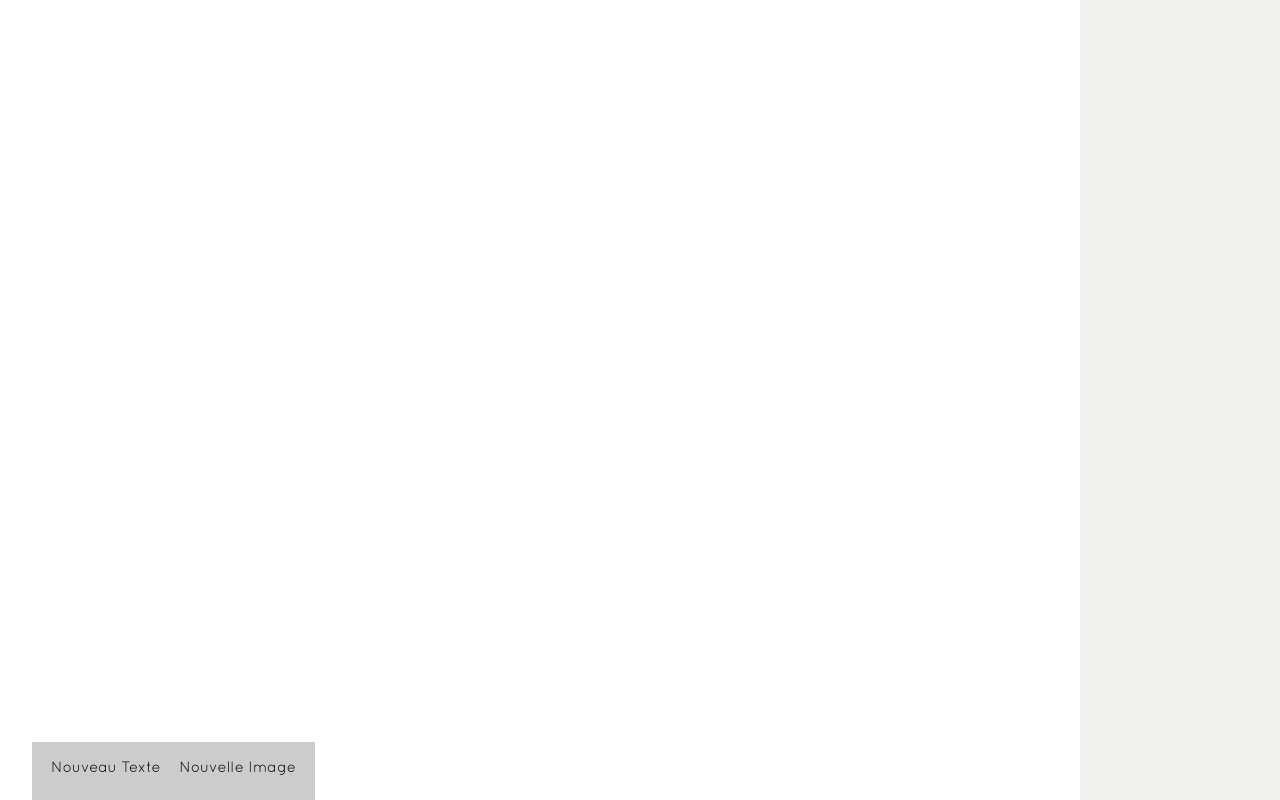
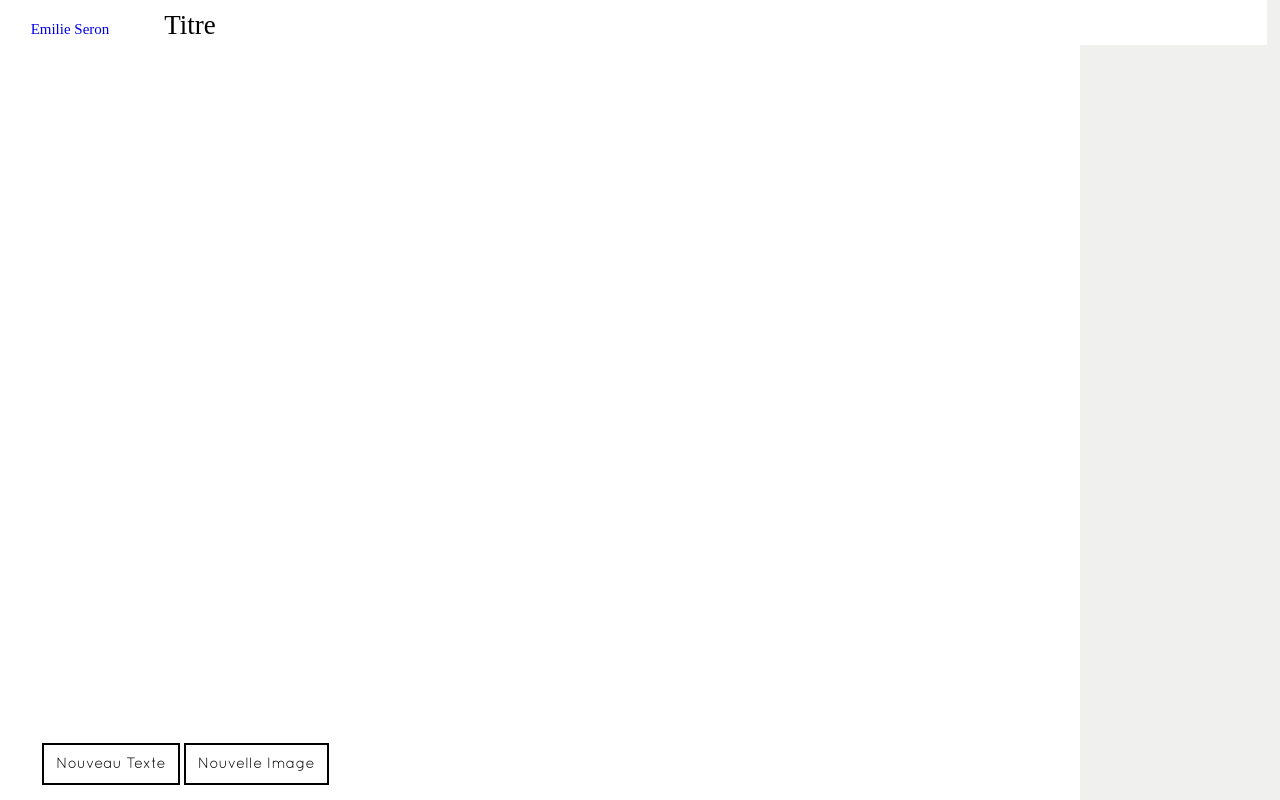
Before and after one commit to pierremarc/emilie-seron, a PHP site: page / in a window 1280 px wide. Run offline with PHP 8.4, Linux system fonts and the light colour scheme; data that the repository does not hold is empty.

Commit message:
début de stylage form

```diff
--- a/css/styles.css
+++ b/css/styles.css
@@ -11,8 +11,8 @@ xxx
 */
 
 @font-face {
-    font-family: SortsMillGoudy;
-    src: url("GoudyStM-Italic-webfont.ttf");
+    font-family: OFLGoudy;
+    src: url("GoudyBookletter1911.ttf") format('truetype');
 }
 @font-face {
     font-family: Quick;
@@ -23,7 +23,7 @@ xxx
     margin:0;
     border:none;
     margin:0;
-    font-family:sans-serif;
+/*    font-family:OFLGoudy, serif;*/
 }
 #map{
     position:absolute;
@@ -57,36 +57,21 @@ xxx
     background-color:white;
 }
 
-.form{
-    position:absolute;
-    top:22px;
-    left:22px;
-    border:3px solid black;
-    padding:12px;
-    background-color:rgba(255,255,255,.8);
-    width:800px;
-    height:600px;
-
+ul, li {
+    margin: 0;
+    padding: 0;
+    list-style: none;
+    text-decoration: none;
+}
+a span{
+    display:none;
+}
+a{
+    text-decoration: none;
 }
 
-#medias{
-    position:absolute;
-    right:0;
-    top:0;
-    height:100%;
-    overflow:auto;
-}
 
-#form-button-box{
-    position:absolute;
-    z-index:9;
-    bottom:0;
-    left:32px;
-    height:34px;
-    padding:12px;
-    background-color:#ccc;
-    cursor:pointer;
-}
+/* Formulaire------------------------------------------------------------- */*
 
 #form-button-text{
     font-family: Quick, sans-serif;
@@ -100,33 +85,88 @@ xxx
 
 .form-button{
     display:inline-block;
-    padding:6px;
-    border:1px solid #ccc;
+    padding:12px;
+    border:2px solid black;
+    background-color:white;
 }
 .form-button:hover{
-    border:1px solid #fff;
+    border:2px solid blue;
+    background-color:blue;
+    color:white;
 }
 
 
 
+.form{
+    position:absolute;
+    top:22px;
+    left:22px;
+    border:2px solid black;
+    padding:12px;
+    background-color:white;
+    box-shadow: 10px 12px 6px 3px rgba(0, 0, 0, 0.5);
+    width:600px;
+    height:500px;
 
-ul, li {
-    margin: 0;
-    padding: 0;
-    list-style: none;
-    text-decoration: none;
 }
-a span{
-    display:none;
+
+#medias{
+    position:absolute;
+    right:0;
+    top:200px;
+    height:100%;
+    width: 500px;
+/*    overflow:auto;*/
 }
-a{
-    text-decoration: none;
+
+/*#media-item-box {
+    height:20px;
+}*/
+
+.media-item {
+    float : left;
 }
+
+#form-button-box{
+    position:absolute;
+    z-index:9;
+    bottom:15px;
+    left:30px;
+    height:30px;
+    padding:12px;
+    cursor:pointer;
+}
+
+#upload_file{
+    color:red;
+    position:absolute;
+    top:-30px;
+    left:30px;
+}
+
+#submit_upload{
+    color:blue;
+    position:absolute;
+    top:-30px;
+    left:90px;
+}
+
+.submit{
+    font-family: Quick, sans-serif;
+    font-size: 15px;
+}
+
+
+.form-close{
+    font-family: Quick, sans-serif;
+    font-size: 15px;
+}
+
 
 /* Header ------------------------------------------------------------- */*
 
 #header {
-    display:none;
+/*    display:none;*/
     position: absolute;
     z-index:100;
     margin-bottom: 15px;
@@ -143,7 +183,7 @@ a{
     text-align : center;
 }
 .name-link {
-    font-family: SortsMillGoudy;
+    font-family: OFLGoudy;
     font-size: 15px;
     text-decoration: none;
 }
@@ -154,7 +194,7 @@ a{
     margin-top: 10px;
 }
 .job {
-    font-family: SortsMillGoudy;
+    font-family: OFLGoudy;
     font-size: 27px;
     text-align: center;
 }
@@ -210,6 +250,8 @@ a{
     font-size: 18px;
     text-transform: uppercase;
     margin-top : 20px;
+    margin-left : 20px;
+
 }
 
 .index-item-edit{
@@ -217,9 +259,9 @@ a{
 }
 
 div.index-item{
-    font-family: SortsMillGoudy;
-    font-size: 18px;
-    margin-left : 15px;
+    font-family: OFLGoudy;
+    font-size: 15px;
+    margin-left : 10px;
     cursor:pointer;
 }
 
@@ -237,12 +279,12 @@ div.index-item{
 }
 
 .text-title{
-    font-family: SortsMillGoudy;
+    font-family: OFLGoudy;
     font-size: 21px;
 }
 
 
 .text-content{
-    font-family: SortsMillGoudy;
+    font-family: OFLGoudy;
     font-size: 15px;
 }
```
Also changed, not shown: css/GoudyStM-webfont.ttf, 1 other file.
